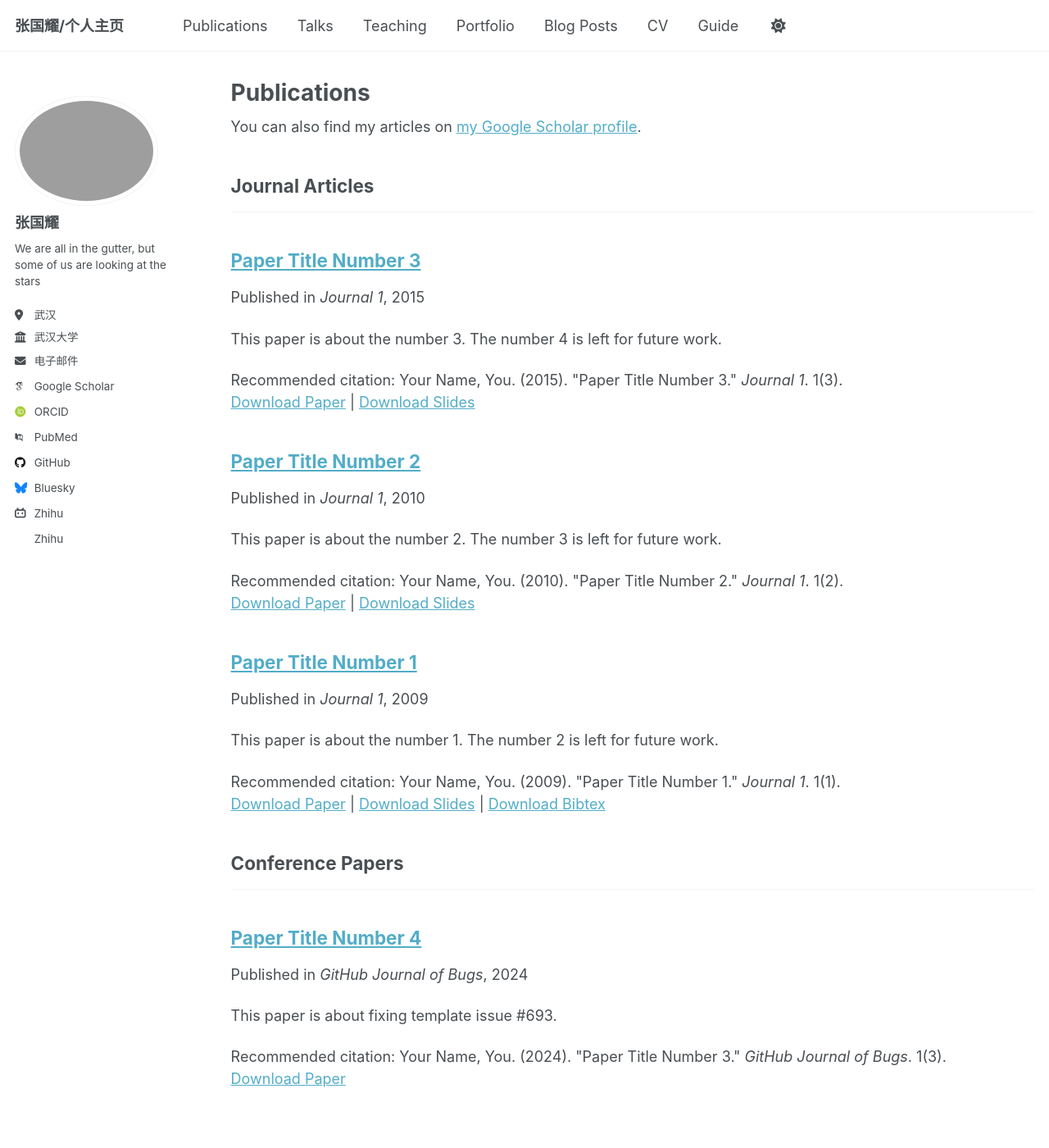
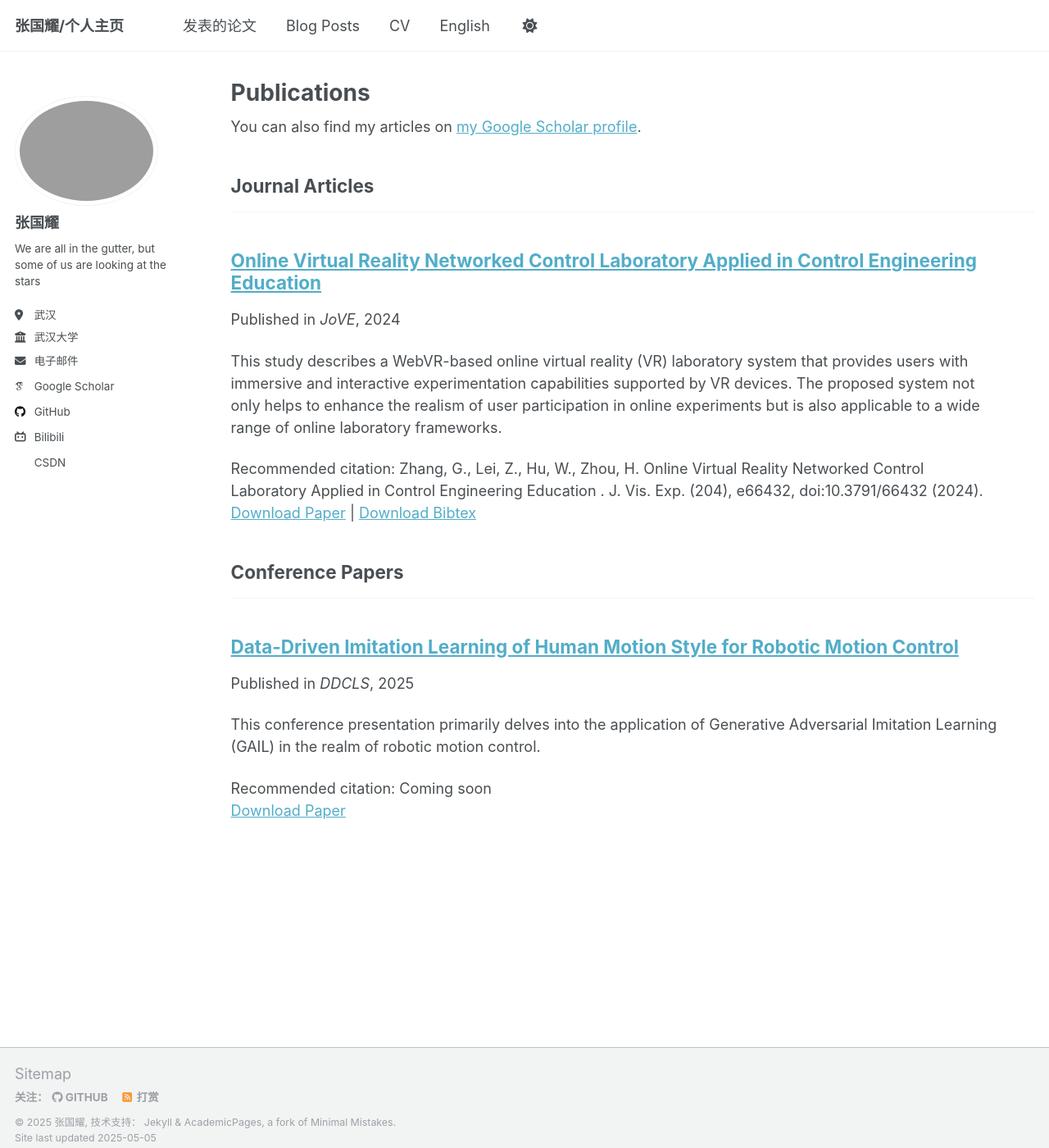
Before and after one commit to learning-github-zgy/learning-github-zgy.github.io, a Jekyll site: the page built from _pages/publications.html, in a window 1280 px wide and 1400 px high. Shown: the whole window at 82% size. Built offline with Jekyll 4.4.1, drawn with Linux system fonts in a browser that asks for light colours; some web fonts are replaced.

Commit message:
初始化发表论文

```diff
--- a/_config.yml
+++ b/_config.yml
@@ -35,9 +35,9 @@ author:
   arxiv            : # URL - Update with the correct link to your profile
   googlescholar    : "https://scholar.google.com.hk/citations?user=-86b7bQAAAAJ&hl=zh-CN&oi=sra"
   impactstory      : # URL
-  orcid            : "http://orcid.org/yourorcidurl"
+  # orcid            : "http://orcid.org/yourorcidurl"
   semantic         : # URL
-  pubmed           : "https://www.ncbi.nlm.nih.gov/pubmed/?term=john+snow"
+  # pubmed           : "https://www.ncbi.nlm.nih.gov/pubmed/?term=john+snow"
   researchgate     : # URL
   scopus           : # URL
 
@@ -50,7 +50,7 @@ author:
   stackoverflow    : # User number or user number and name (i.e., use "1" or "1/jeff-atwood")
 
   # Social media
-  bluesky          : "bsky.app" # Replace this with you Bluesky username
+  # bluesky          : "bsky.app" # Replace this with you Bluesky username
   facebook         : # Username
   flickr           : # Username
   foursquare       : # Username
--- a/_data/navigation.yml
+++ b/_data/navigation.yml
@@ -8,17 +8,17 @@
 #      Markdown formatted page while the second is generated using JSON.
 
 main:
-  - title: "Publications"
+  - title: "发表的论文"
     url: /publications/
 
-  - title: "Talks"
-    url: /talks/
+  # - title: "Talks"
+  #   url: /talks/
 
-  - title: "Teaching"
-    url: /teaching/
+  # - title: "Teaching"
+  #   url: /teaching/
 
-  - title: "Portfolio"
-    url: /portfolio/
+  # - title: "Portfolio"
+  #   url: /portfolio/
 
   - title: "Blog Posts"
     url: /year-archive/
@@ -29,5 +29,5 @@ main:
   # - title: "CV"
   #   url: /cv-json/
 
-  - title: "Guide"
-    url: /markdown/
+  - title: "English"
+    url: /English/
--- a/_includes/author-profile.html
+++ b/_includes/author-profile.html
@@ -157,10 +157,10 @@
       <li><a href="https://www.zhihu.com/people/{{ author.zhihu }}"><i class="fab fa-fw fa-zhihu icon-pad-right" aria-hidden="true"></i>Zhihu</a></li>
       {% endif %}
       {% if author.bilibili %}
-      <li><a href="https://www.bilibili.com/people/{{ author.zhihu }}"><i class="fab fa-fw fa-bilibili icon-pad-right" aria-hidden="true"></i>Zhihu</a></li>
+      <li><a href="{ author.bilibili }"><i class="fab fa-fw fa-bilibili icon-pad-right" aria-hidden="true"></i>Bilibili</a></li>
       {% endif %}
       {% if author.CSDN %}
-      <li><a href="https://www.csdn.com/people/{{ author.zhihu }}"><i class="fab fa-fw fa-csdn icon-pad-right" aria-hidden="true"></i>Zhihu</a></li>
+      <li><a href="{ author.CSDN }"><i class="fab fa-fw fa-csdn icon-pad-right" aria-hidden="true"></i>CSDN</a></li>
       {% endif %}
     </ul>
   </div>
--- a/_publications/2009-10-01-paper-title-number-1.md
+++ /dev/null
@@ -1,14 +0,0 @@
----
-title: "Paper Title Number 1"
-collection: publications
-category: manuscripts
-permalink: /publication/2009-10-01-paper-title-number-1
-excerpt: 'This paper is about the number 1. The number 2 is left for future work.'
-date: 2009-10-01
-venue: 'Journal 1'
-slidesurl: 'http://academicpages.github.io/files/slides1.pdf'
-paperurl: 'http://academicpages.github.io/files/paper1.pdf'
-bibtexurl: 'http://academicpages.github.io/files/bibtex1.bib'
-citation: 'Your Name, You. (2009). &quot;Paper Title Number 1.&quot; <i>Journal 1</i>. 1(1).'
----
-The contents above will be part of a list of publications, if the user clicks the link for the publication than the contents of section will be rendered as a full page, allowing you to provide more information about the paper for the reader. When publications are displayed as a single page, the contents of the above "citation" field will automatically be included below this section in a smaller font.
--- a/_publications/2010-10-01-paper-title-number-2.md
+++ /dev/null
@@ -1,14 +0,0 @@
----
-title: "Paper Title Number 2"
-collection: publications
-category: manuscripts
-permalink: /publication/2010-10-01-paper-title-number-2
-excerpt: 'This paper is about the number 2. The number 3 is left for future work.'
-date: 2010-10-01
-venue: 'Journal 1'
-slidesurl: 'http://academicpages.github.io/files/slides2.pdf'
-paperurl: 'http://academicpages.github.io/files/paper2.pdf'
-citation: 'Your Name, You. (2010). &quot;Paper Title Number 2.&quot; <i>Journal 1</i>. 1(2).'
----
-
-The contents above will be part of a list of publications, if the user clicks the link for the publication than the contents of section will be rendered as a full page, allowing you to provide more information about the paper for the reader. When publications are displayed as a single page, the contents of the above "citation" field will automatically be included below this section in a smaller font.
--- a/_publications/2015-10-01-paper-title-number-3.md
+++ /dev/null
@@ -1,14 +0,0 @@
----
-title: "Paper Title Number 3"
-collection: publications
-category: manuscripts
-permalink: /publication/2015-10-01-paper-title-number-3
-excerpt: 'This paper is about the number 3. The number 4 is left for future work.'
-date: 2015-10-01
-venue: 'Journal 1'
-slidesurl: 'http://academicpages.github.io/files/slides3.pdf'
-paperurl: 'http://academicpages.github.io/files/paper3.pdf'
-citation: 'Your Name, You. (2015). &quot;Paper Title Number 3.&quot; <i>Journal 1</i>. 1(3).'
----
-
-The contents above will be part of a list of publications, if the user clicks the link for the publication than the contents of section will be rendered as a full page, allowing you to provide more information about the paper for the reader. When publications are displayed as a single page, the contents of the above "citation" field will automatically be included below this section in a smaller font.
--- a/_publications/2024-02-17-paper-title-number-4.md
+++ /dev/null
@@ -1,13 +0,0 @@
----
-title: "Paper Title Number 4"
-collection: publications
-category: conferences
-permalink: /publication/2024-02-17-paper-title-number-4
-excerpt: 'This paper is about fixing template issue #693.'
-date: 2024-02-17
-venue: 'GitHub Journal of Bugs'
-paperurl: 'http://academicpages.github.io/files/paper3.pdf'
-citation: 'Your Name, You. (2024). &quot;Paper Title Number 3.&quot; <i>GitHub Journal of Bugs</i>. 1(3).'
----
-
-The contents above will be part of a list of publications, if the user clicks the link for the publication than the contents of section will be rendered as a full page, allowing you to provide more information about the paper for the reader. When publications are displayed as a single page, the contents of the above "citation" field will automatically be included below this section in a smaller font.
--- /dev/null
+++ b/_publications/2024-02-23-jove.md
@@ -0,0 +1,14 @@
+---
+title: "Online Virtual Reality Networked Control Laboratory Applied in Control Engineering Education"
+collection: publications
+category: manuscripts
+permalink: /publication/2024-02-23-jove
+excerpt: 'This study describes a WebVR-based online virtual reality (VR) laboratory system that provides users with immersive and interactive experimentation capabilities supported by VR devices. The proposed system not only helps to enhance the realism of user participation in online experiments but is also applicable to a wide range of online laboratory frameworks.'
+date: 2024-02-23
+venue: 'JoVE'
+# slidesurl: 'http://academicpages.github.io/files/slides1.pdf'
+paperurl: 'http://academicpages.github.io/files/jove.pdf'
+bibtexurl: 'http://academicpages.github.io/files/jove.bib'
+citation: 'Zhang, G., Lei, Z., Hu, W., Zhou, H. Online Virtual Reality Networked Control Laboratory Applied in Control Engineering Education . J. Vis. Exp. (204), e66432, doi:10.3791/66432 (2024).'
+---
+Online laboratories play an important role in engineering education. This work discusses a WebVR-based virtual laboratory system. The user enters the simulated laboratory environment through a virtual reality (VR) device and interacts with the experimental equipment, similar to hands-on experiments in a physical laboratory. In addition, the proposed system allows users to design their own control algorithms and observe the effects of different control parameters to enhance their understanding of the experiment. To illustrate the features of the proposed virtual laboratory, an example is provided in this paper, which is an experiment on a double inverted pendulum system. The experimental results show that the proposed system allows users to conduct experiments in an immersive and interactive manner and provides users with a complete experimental process from principal design to experimental operation. A solution is also provided to change any virtual laboratory into a WebVR-based virtual laboratory for education and training.
--- /dev/null
+++ b/_publications/2025-05-11-ddcls.md
@@ -0,0 +1,12 @@
+---
+title: "Data-Driven Imitation Learning of Human Motion Style for Robotic Motion Control"
+collection: publications
+category: conferences
+permalink: /publication/2025-05-11-ddcls
+excerpt: 'This conference presentation primarily delves into the application of Generative Adversarial Imitation Learning (GAIL) in the realm of robotic motion control.'
+date: 2025-05-11
+venue: 'DDCLS'
+paperurl: 'http://academicpages.github.io/files/ddcls.pdf'
+citation: 'Coming soon'
+---
+This paper presents a data-driven framework for learning reusable skills and imitating human motion styles in robotic motion control, based on Generative Adversarial Imitation Learning (GAIL). The proposed framework addresses the challenge of enabling robots to learn and internalize motion skills from human demonstrations while adhering to physical constraints. By leveraging large-scale, unstructured motion data, robots can extract reusable skills that are aligned with their own physical limitations, without the need for complex manual annotations or editing. These learned skills can be applied to a variety of real-world tasks, enhancing the adaptability and versatility of robotic systems.
--- a/files/bibtex1.bib
+++ /dev/null
@@ -1,10 +0,0 @@
-@article{Alice2023example,
-    title={An Example Article},
-    author={Alice, Bob and Charlie},
-    journal={Journal of Examples},
-    volume={12},
-    number={3},
-    pages={123--456},
-    year={2023},
-    publisher={Example Publisher}
-}
--- /dev/null
+++ b/files/jove.bib
@@ -0,0 +1,8 @@
+@article{zhang2024online,
+  title={Online Virtual Reality Networked Control Laboratory Applied in Control Engineering Education},
+  author={Zhang, Guoyao and Lei, Zhongcheng and Hu, Wenshan and Zhou, Hong},
+  journal={Journal of Visualized Experiments (JoVE)},
+  number={204},
+  pages={e66432},
+  year={2024}
+}
```
Also changed, not shown: _pages/English.md (added, +1 -0 lines), _pages/about.md (+9 -1 lines), 2 other files.
